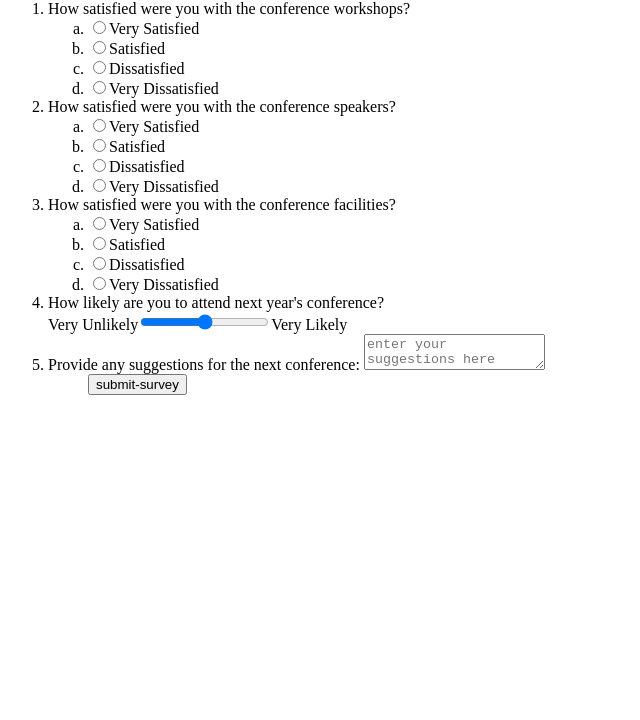
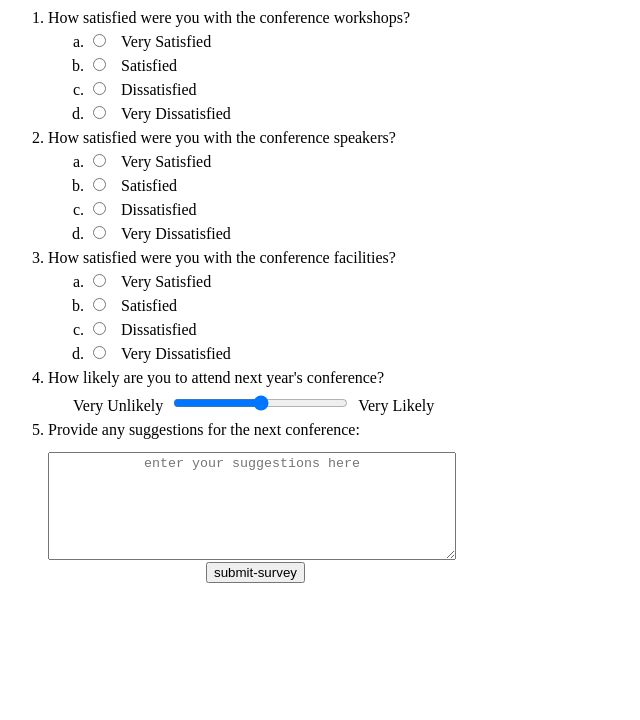
Before and after one commit to awaddell-dev/Feedback_Form, a plain HTML site: page index.html in a window 1280 px wide. Shown: the part 80-800 px from the top of the page, without its empty margins (0-640 px from the left). Drawn offline with Linux system fonts and the light colour scheme.

Commit message:
Update FF.css and index.html with recent changes

```diff
--- a/Feedback_Form.css
+++ b/Feedback_Form.css
@@ -29,8 +29,15 @@ textarea {
    width: 400px;
    height: 100px;
    display: block;
-   margin: 10px 0px 10px 20px;
+   margin-top: 10px;
    padding: 3px;
+}
+
+.centered-textarea textarea{
+   display: flex;
+   flex-direction: column;
+   align-items: center;
+   text-align: center;
 }
 
 ul {
--- a/index.html
+++ b/index.html
@@ -3,7 +3,7 @@
 <head>
    <meta charset="utf-8">
    <title>Coding Challenge 7-2</title>
-   <link href="code7-2_forms.css" rel="stylesheet"/>
+   <link href="Feedback_Form.css" rel="stylesheet"/>
    <script src="formsubmit.js"></script>
 </head>
 <body>
@@ -67,8 +67,8 @@
                Very Unlikely<input type="range" min="0" max="10" value="5" step="1" name="q4"/>Very Likely
             </div>
          </li>
-         <li>
-           <label for="q5text">Provide any suggestions for the next conference:</label>
+         <li class="centered-textarea">
+           <label for="q5text">Provide any suggestions for the next conference:</label><br>
            <textarea id="q5text" name="q5" placeholder="enter your suggestions here"></textarea>
          </li>
          <ul>
@@ -76,6 +76,5 @@
          </ul>
       </ol>
       </form>
-
 </body>
 </html>
```
